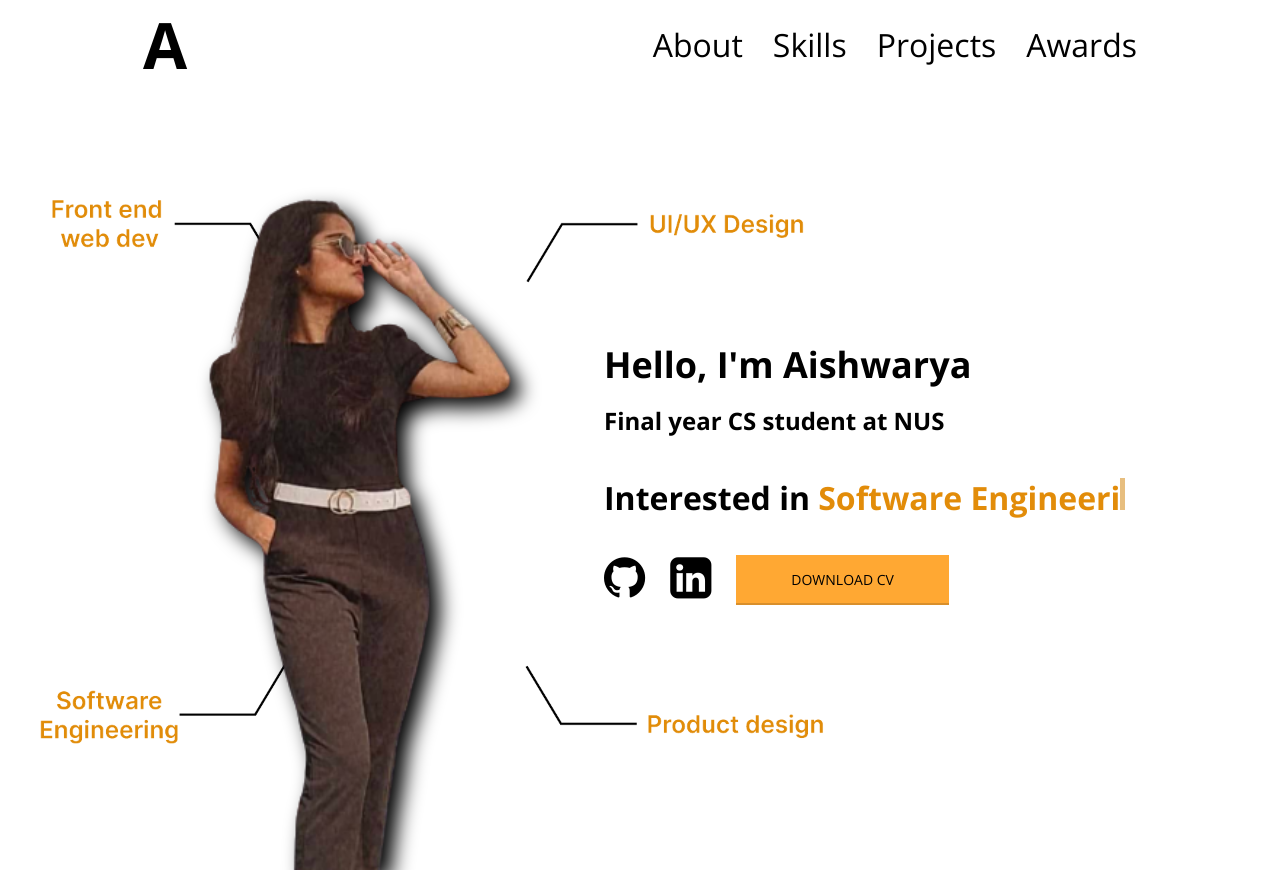
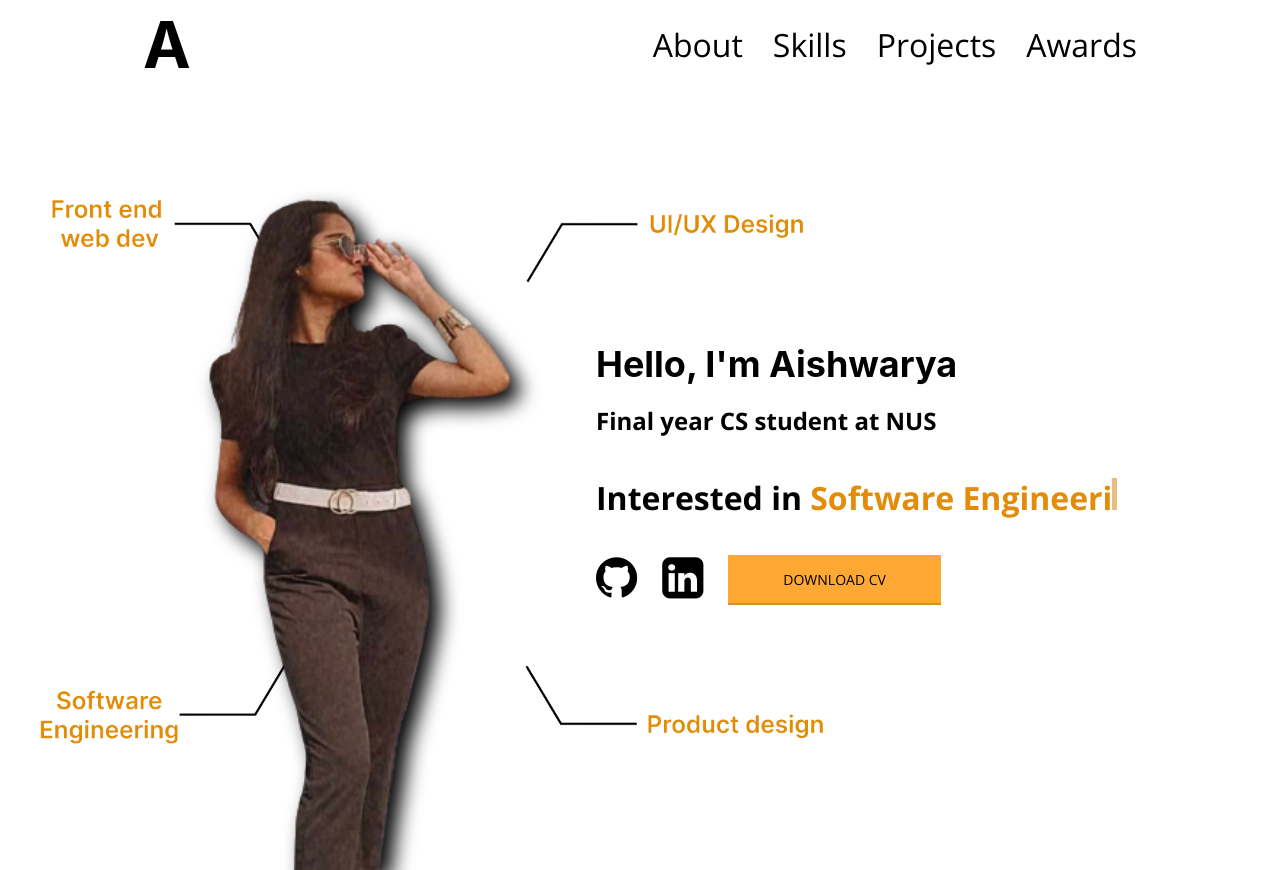
Before and after one commit to crypto-code/Aishu-Portfolio, a plain HTML site: page index.html in a window 1280 px wide. Shown: the top 870 px of the page. Drawn offline with nearby package versions, Linux system fonts and the light colour scheme; some packages are replaced by stand-ins of ours.

Commit message:
Add title and header

```diff
--- a/css/main.css
+++ b/css/main.css
@@ -37,7 +37,7 @@ iframe {
 
 h1, h2, h3, h4, h5, h6,
 .h1, .h2, .h3, .h4, .h5, .h6 {
-    font-family: 'Open Sans', sans-serif;
+    font-family: Inter, sans-serif;
     color: #252525;
 }
 
--- a/index.html
+++ b/index.html
@@ -9,11 +9,8 @@
         <meta charset="utf-8">
 		<!-- Always force latest IE rendering engine or request Chrome Frame -->
         <meta http-equiv="X-UA-Compatible" content="IE=edge,chrome=1">
-        <title>Blue One Page HTML Template</title>
-		<!-- Meta Description -->
-        <meta name="description" content="Blue One Page Creative HTML5 Template">
-        <meta name="keywords" content="one page, single page, onepage, responsive, parallax, creative, business, html5, css3, css3 animation">
-        <meta name="author" content="Muhammad Morshed">
+        <title>Aishwarya's Portfolio</title>
+		<link rel="icon" type="image/png" href="img/logo.png"/>
 
 		<!-- Mobile Specific Meta -->
         <meta name="viewport" content="width=device-width, initial-scale=1">
@@ -111,8 +108,8 @@
 											</div>
 										</div>
 									</div>
-									<div class="caption-content">
-										<h2 class="animated lightSpeedIn">Hello, I'm Aishwarya&emsp;&emsp;&emsp;&emsp;&emsp;&emsp;</h2>
+									<div class="caption-content" style="width: 600px">
+										<h2 class="animated lightSpeedIn">Hello, I'm Aishwarya</h2>
 										<span class="animated lightSpeedIn">Final year CS student at NUS</span>
 										<span class="animated-caption animated lightSpeedIn" id="type-parent">Interested in <span id="type"></span></span>
 										<ul class="social-links text-center animated lightSpeedIn">
```
Also changed, not shown: img/logo.png (added).
